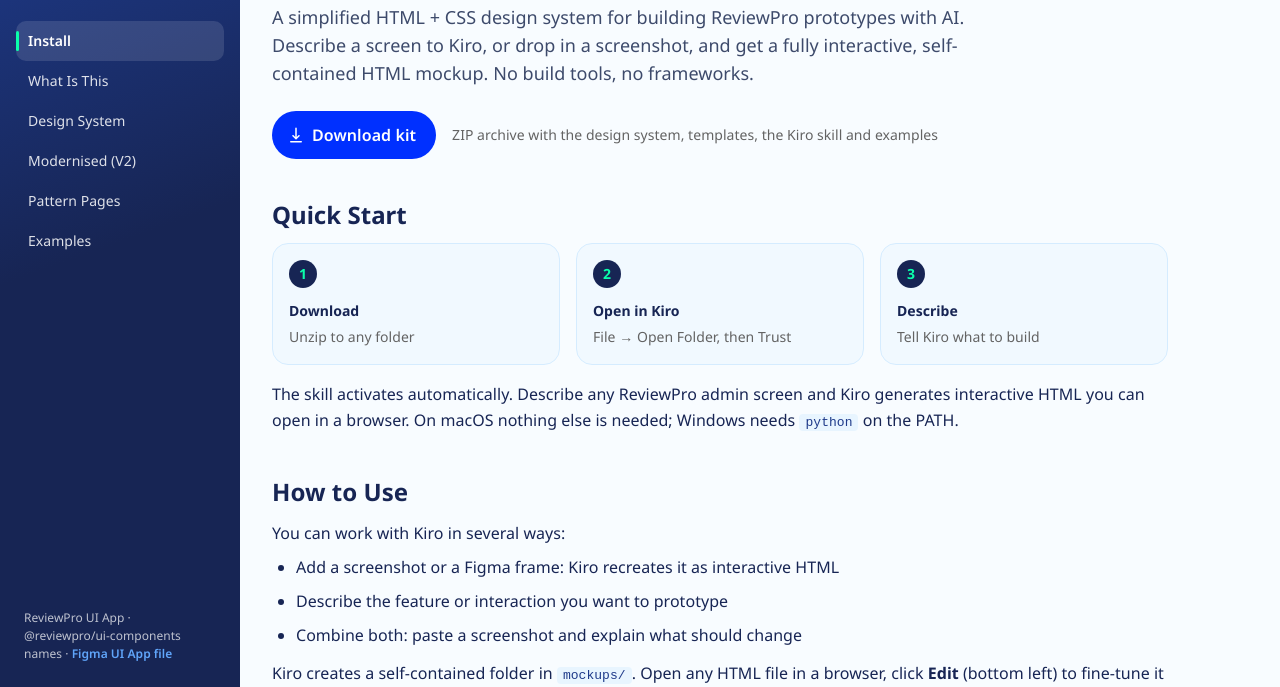
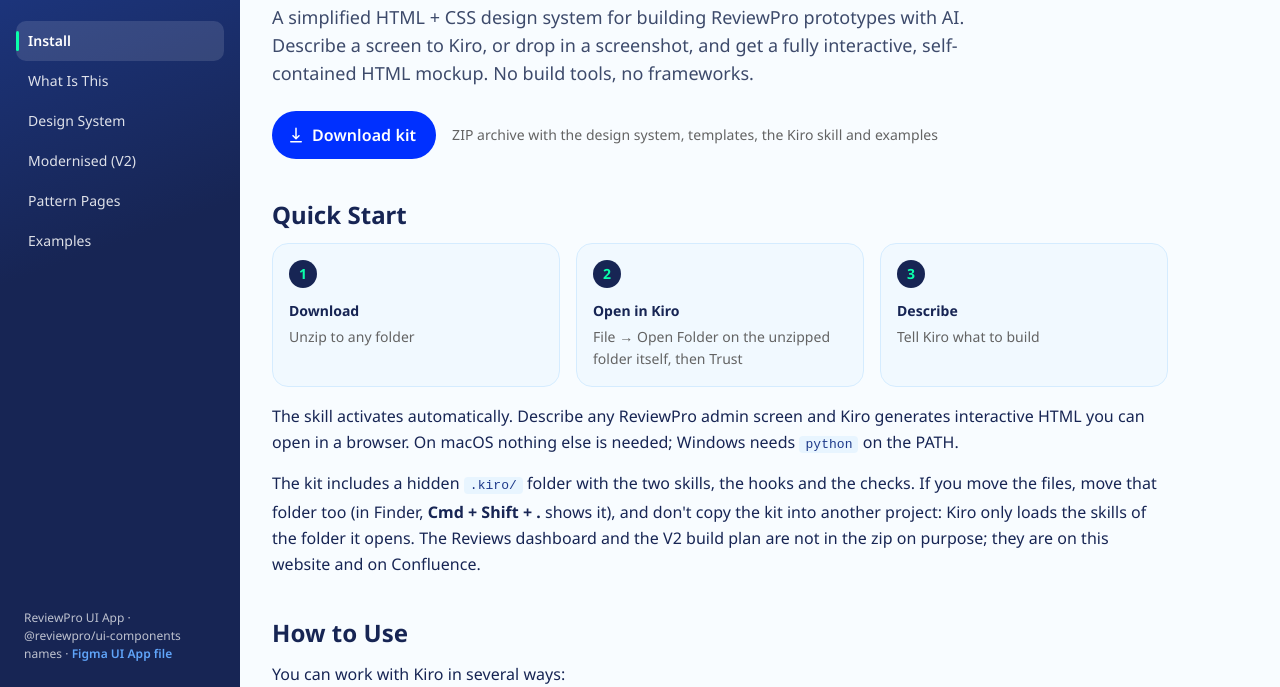
Before and after one commit to laurapistacho/reviewpro-mockup-kit, a plain HTML site: page index.html in a window 1280 px wide. Shown: the part 113-800 px from the top of the page. Drawn offline with Linux system fonts and the light colour scheme; a web font is replaced by a local one.

Commit message:
Site: install note on the hidden .kiro folder and opening the kit as its own folder

```diff
--- a/index.html
+++ b/index.html
@@ -141,10 +141,11 @@
         <h2 class="rp-text-h6">Quick Start</h2>
         <div class="site-steps">
           <div class="rp-tile site-step"><span class="site-step-num">1</span><strong>Download</strong><span class="rp-text-secondary">Unzip to any folder</span></div>
-          <div class="rp-tile site-step"><span class="site-step-num">2</span><strong>Open in Kiro</strong><span class="rp-text-secondary">File → Open Folder, then Trust</span></div>
+          <div class="rp-tile site-step"><span class="site-step-num">2</span><strong>Open in Kiro</strong><span class="rp-text-secondary">File → Open Folder on the unzipped folder itself, then Trust</span></div>
           <div class="rp-tile site-step"><span class="site-step-num">3</span><strong>Describe</strong><span class="rp-text-secondary">Tell Kiro what to build</span></div>
         </div>
         <p style="margin-top: var(--spacing-2)">The skill activates automatically. Describe any ReviewPro admin screen and Kiro generates interactive HTML you can open in a browser. On macOS nothing else is needed; Windows needs <code>python</code> on the PATH.</p>
+        <p>The kit includes a hidden <code>.kiro/</code> folder with the two skills, the hooks and the checks. If you move the files, move that folder too (in Finder, <strong>Cmd + Shift + .</strong> shows it), and don't copy the kit into another project: Kiro only loads the skills of the folder it opens. The Reviews dashboard and the V2 build plan are not in the zip on purpose; they are on this website and on Confluence.</p>
 
         <h2 class="rp-text-h6">How to Use</h2>
         <p>You can work with Kiro in several ways:</p>
```
Also changed, not shown: 2 other files.
